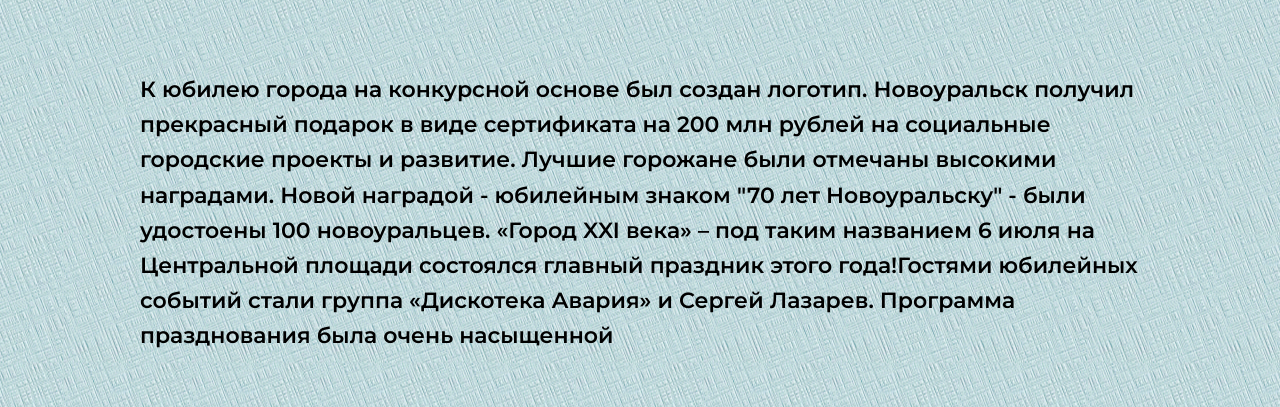
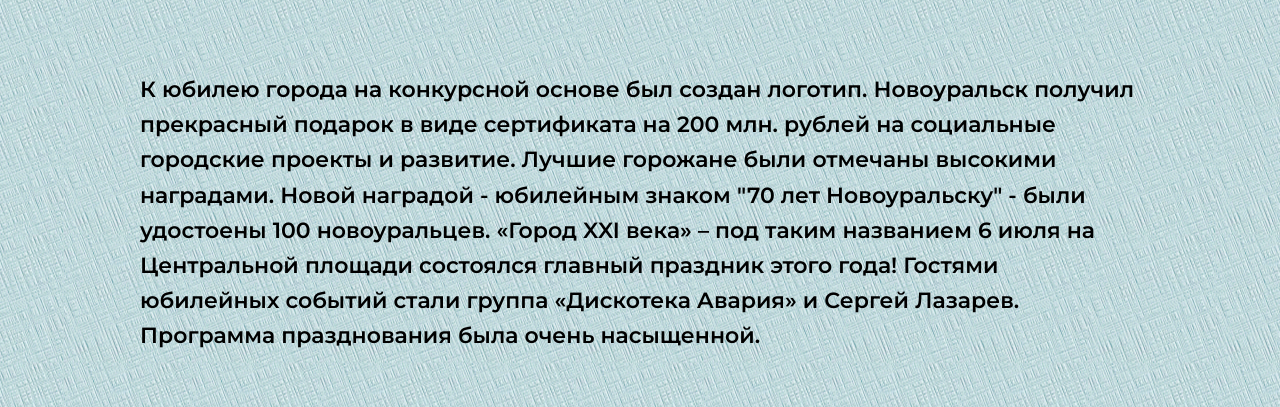
Before and after one commit to Boln222/Architecture__NVK, a plain HTML site: page event.html in a window 1280 px wide. Shown: the part 1157-1564 px from the top of the page. Drawn offline with nearby package versions, Linux system fonts and the light colour scheme.

Commit message:
Update event.html

```diff
--- a/event.html
+++ b/event.html
@@ -45,9 +45,9 @@
         <div class="container">
             <div class="text__title">Маленький город с большой уникальной историей!</div>
             <div class="text__new">
-                К юбилею города на конкурсной основе был создан логотип. Новоуральск получил прекрасный подарок в виде сертификата на 200 млн рублей на социальные городские проекты и развитие.
-                Лучшие горожане были отмечаны высокими наградами. Новой наградой - юбилейным знаком "70 лет Новоуральску" - были удостоены 100 новоуральцев. «Город XXI века» – под таким названием 6 июля на Центральной площади состоялся главный праздник этого года!Гостями юбилейных событий стали группа «Дискотека Авария» и Сергей Лазарев.
-                Программа празднования была очень насыщенной
+                К юбилею города на конкурсной основе был создан логотип. Новоуральск получил прекрасный подарок в виде сертификата на 200 млн. рублей на социальные городские проекты и развитие.
+                Лучшие горожане были отмечаны высокими наградами. Новой наградой - юбилейным знаком "70 лет Новоуральску" - были удостоены 100 новоуральцев. «Город XXI века» – под таким названием 6 июля на Центральной площади состоялся главный праздник этого года! Гостями юбилейных событий стали группа «Дискотека Авария» и Сергей Лазарев.
+                Программа празднования была очень насыщенной.
             </div>
             <div class="event__new">
                 <div class="column">
```
